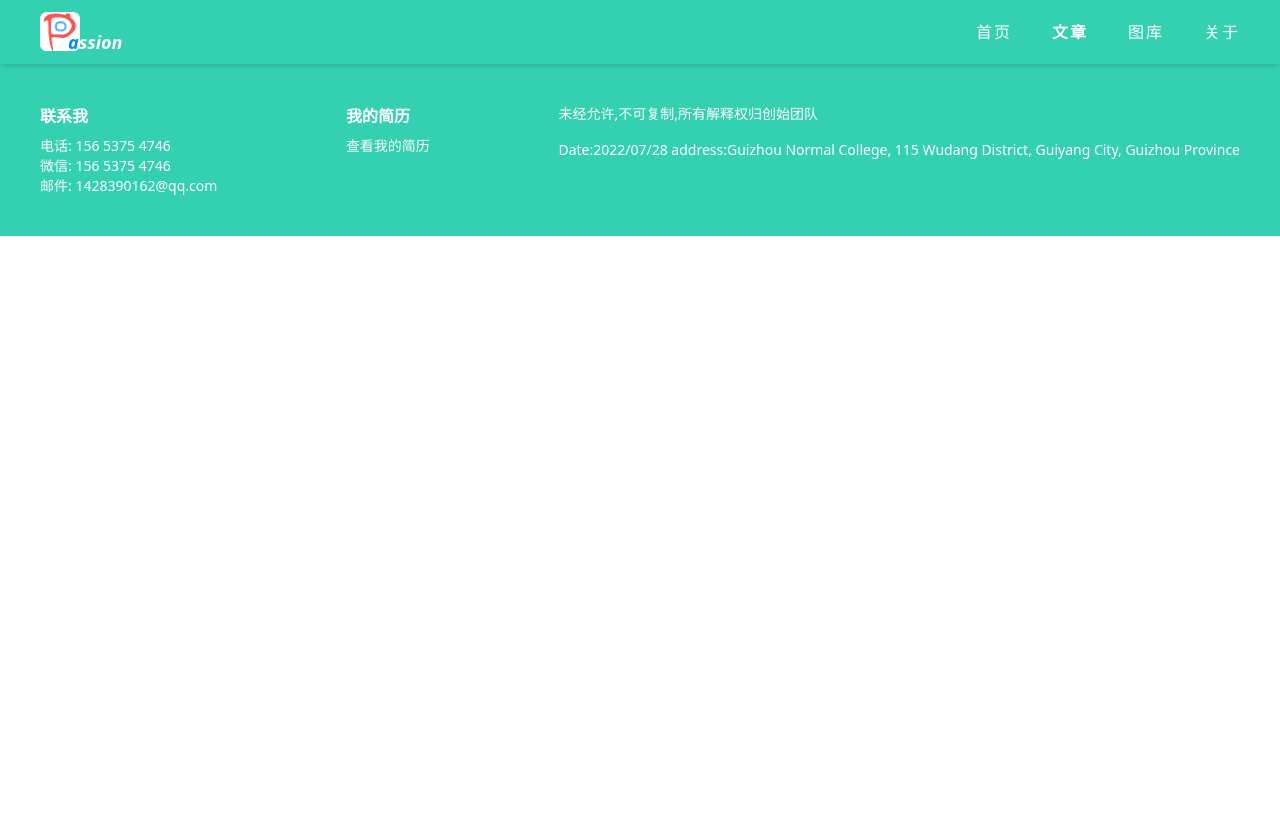
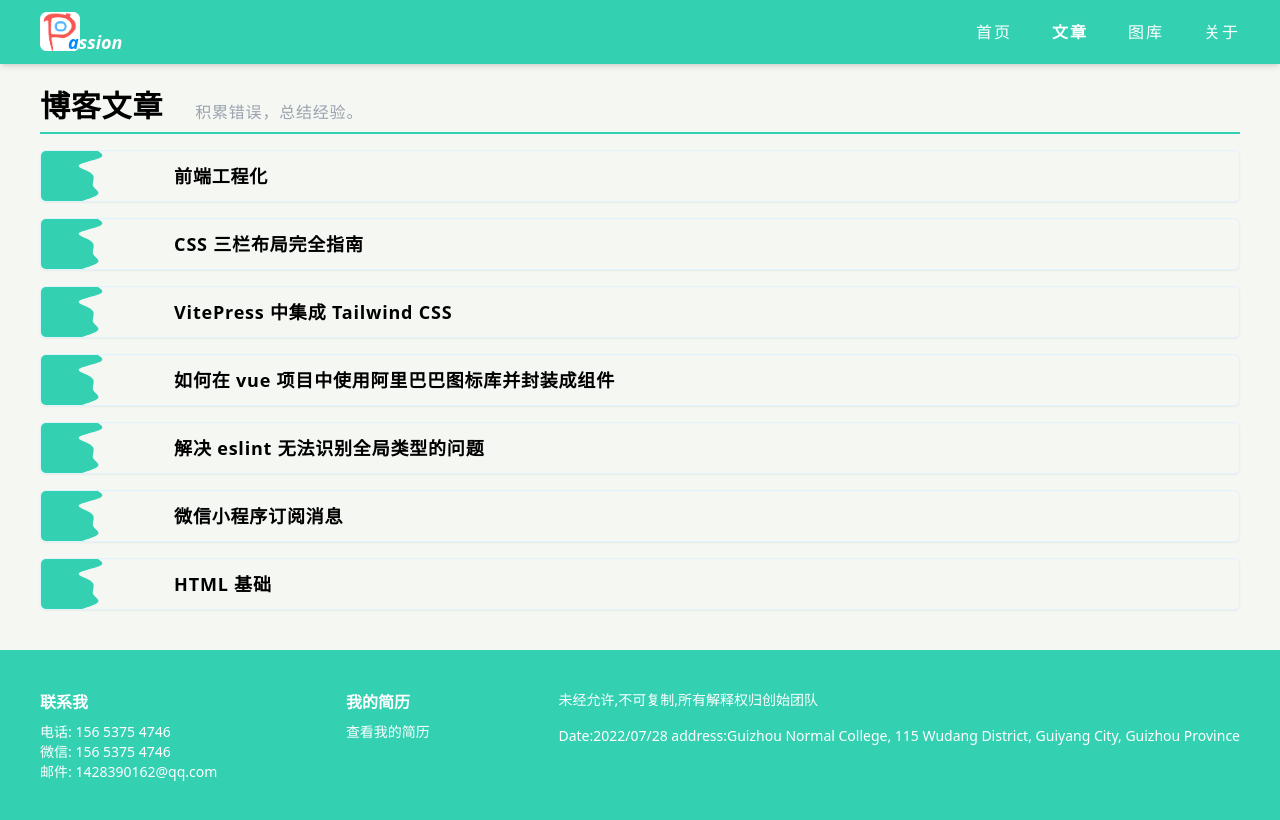
Before and after one commit to KongQingzhi/kongqingzhi.github.io, a Vue app: page /article in a window 1280 px wide. Built offline with nearby package versions, Linux system fonts and the light colour scheme.

Commit message:
feat: 完善文章页面

```diff
--- a/src/pages/article/index.vue
+++ b/src/pages/article/index.vue
@@ -1,7 +1,49 @@
 <template>
-  <div></div>
+  <section>
+    <PageTitle title="博客文章" aside="积累错误，总结经验。" />
+    <div class="space-y-4 mb-10">
+      <ArticleTItle
+        v-for="item in articleList"
+        :key="item.title"
+        :article="item"
+      />
+    </div>
+  </section>
 </template>
 
 <script setup lang="ts">
+import PageTitle from '@/components/PageTitle.vue';
+import ArticleTItle from '@/components/ArticleTItle.vue';
 defineOptions({ name: 'ArticlePage' });
+
+const articleList = [
+  {
+    path: '',
+    title: '前端工程化',
+  },
+  {
+    path: '',
+    title: 'CSS 三栏布局完全指南',
+  },
+  {
+    path: '',
+    title: 'VitePress 中集成 Tailwind CSS',
+  },
+  {
+    path: '',
+    title: '如何在 vue 项目中使用阿里巴巴图标库并封装成组件',
+  },
+  {
+    path: '',
+    title: '解决 eslint 无法识别全局类型的问题',
+  },
+  {
+    path: '',
+    title: '微信小程序订阅消息',
+  },
+  {
+    path: '',
+    title: 'HTML 基础',
+  },
+];
 </script>
```
